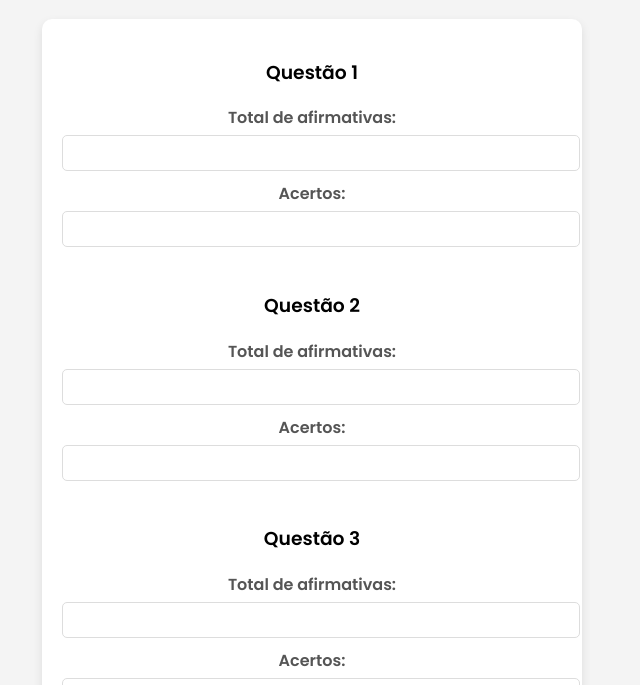
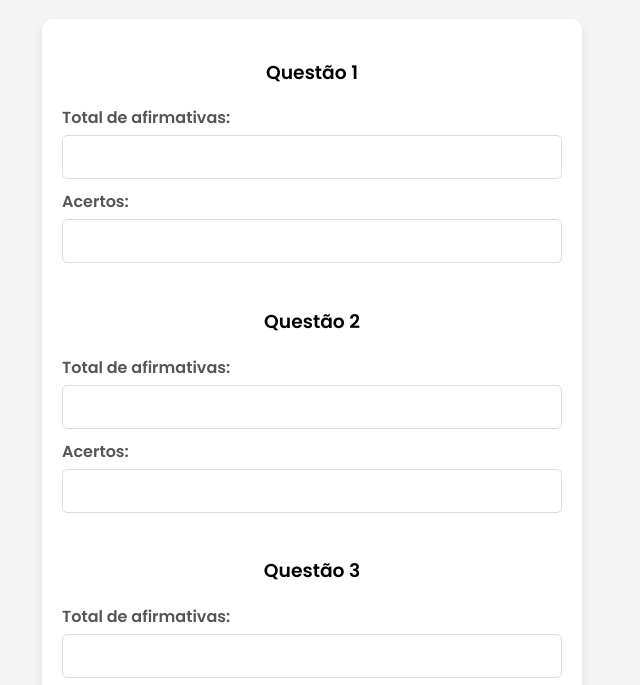
Before and after one commit to mrs0m3on3/Sites, a plain HTML site: page somatoria.html in a window 1280 px wide. Shown: the part 92-777 px from the top of the page, without its empty margins (328-968 px from the left). Drawn offline with Linux system fonts and the light colour scheme.

Commit message:
somatoria.html

```diff
--- a/somatoria.html
+++ b/somatoria.html
@@ -1,8 +1,8 @@
 <!DOCTYPE html>
 <html lang="pt">
 
-<!-- Fonte personalizada do Google Fonts -->
-<link href="https://fonts.googleapis.com/css2?family=Poppins:wght@300;400;600&display=swap" rel="stylesheet">
+    <!-- Fonte personalizada do Google Fonts -->
+    <link href="https://fonts.googleapis.com/css2?family=Poppins:wght@300;400;600&display=swap" rel="stylesheet">
 
     <style>
         /* Estilos gerais */
@@ -23,10 +23,10 @@
             padding: 20px;
             border-radius: 10px;
             box-shadow: 0px 4px 10px rgba(0, 0, 0, 0.1);
-            width: 100%;
+            width: 90%;
             max-width: 500px;
             margin: 20px auto;
-            overflow: auto; /* Garante que o conteúdo se ajuste */
+            overflow: auto;
         }
 
         label {
@@ -34,27 +34,30 @@
             color: #555;
             display: block;
             margin-top: 10px;
+            text-align: left;
         }
 
         input {
             width: 100%;
-            padding: 8px;
+            padding: 12px;
             margin-top: 5px;
             border: 1px solid #ddd;
             border-radius: 5px;
             font-size: 16px;
+            box-sizing: border-box;
         }
 
         button {
             background: #007BFF;
             color: white;
             border: none;
-            padding: 10px 20px;
+            padding: 12px 20px;
             font-size: 18px;
             margin-top: 20px;
             border-radius: 5px;
             cursor: pointer;
             transition: 0.3s;
+            width: 100%;
         }
 
         button:hover {
```
